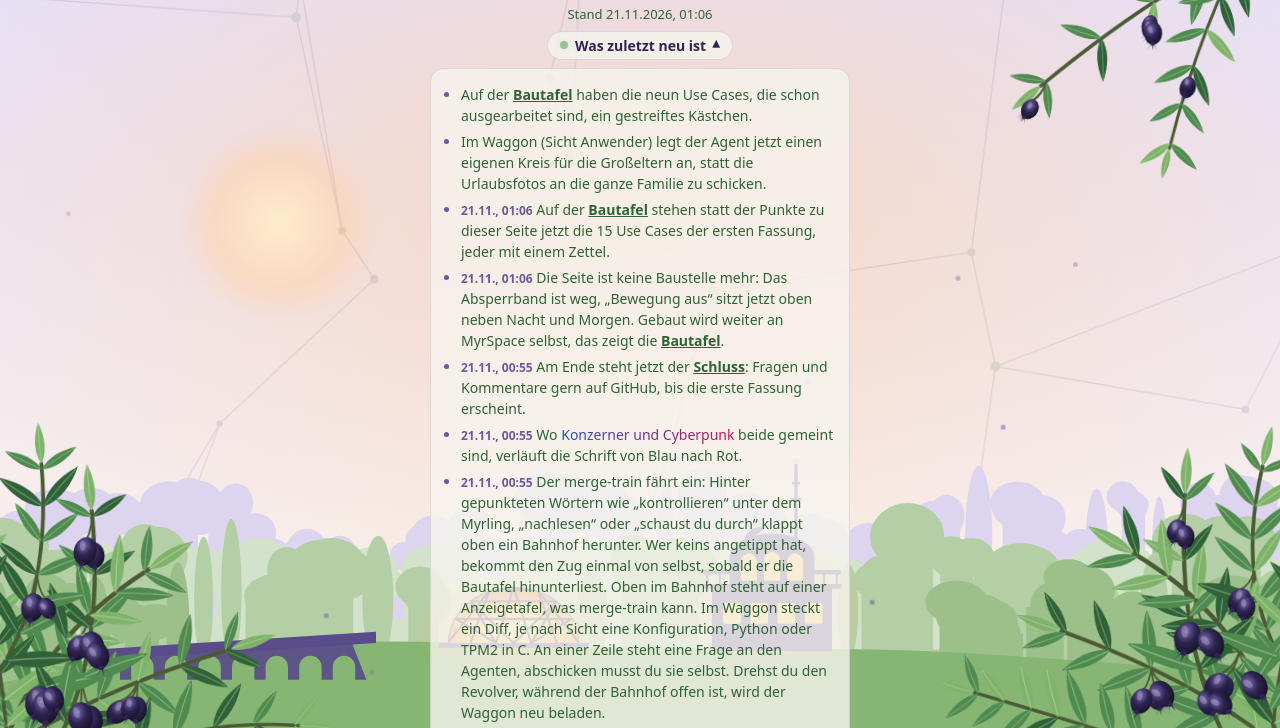
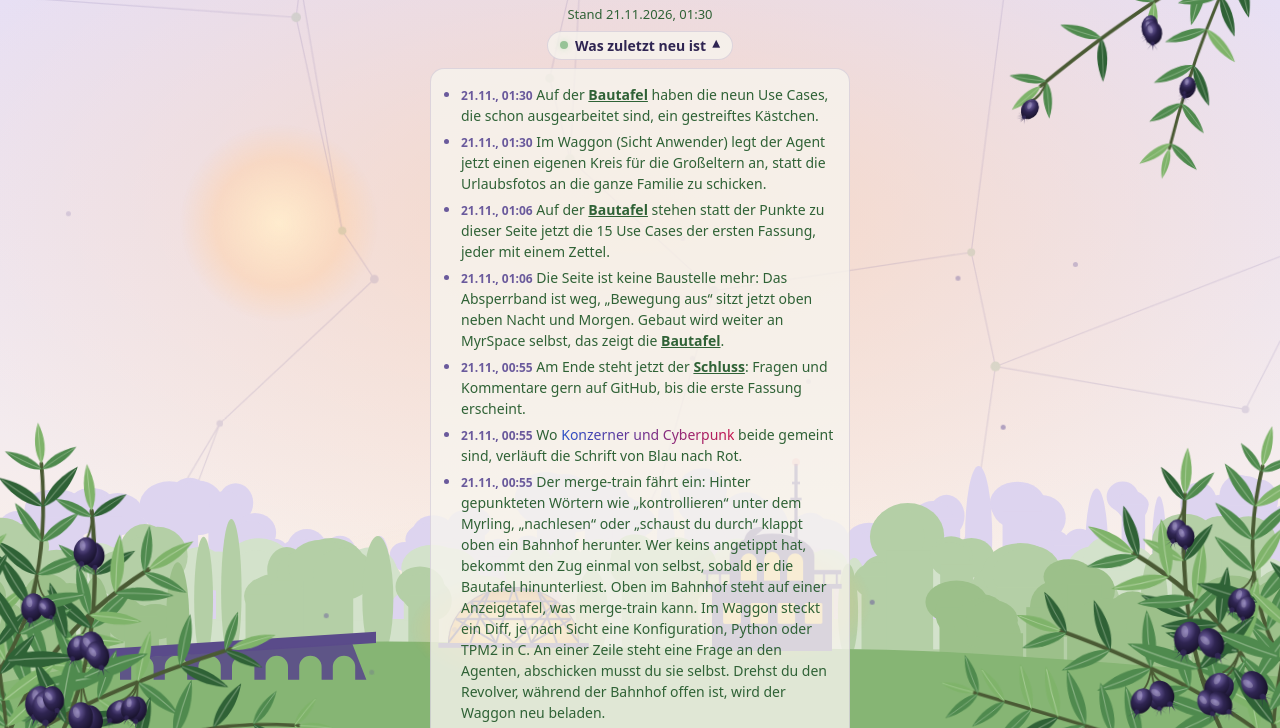
Before and after one commit to Myricaulus/myrspace-pitch, a plain HTML site: page index.html in a window 1280 px wide. Shown: the part 53-781 px from the top of the page. Drawn offline with Linux system fonts and the light colour scheme; animation ran at ten frames a second.

Commit message:
Pitch: Stand 21.11.2026, 01:30

```diff
--- a/index.html
+++ b/index.html
@@ -7,7 +7,7 @@
 <meta name="theme-color" content="#f7f4ee" media="(prefers-color-scheme: light)">
 <title>MyrSpace</title>
 <!-- Stand der Seite: vor jedem Hochladen auf den aktuellen Zeitpunkt setzen (README, „Pitch-Seite auf Netlify“) -->
-<meta name="myr-stand" content="2026-11-21T01:06">
+<meta name="myr-stand" content="2026-11-21T01:30">
 <meta name="description" content="Dein eigener Raum für Geräte, Apps und KI: Die KI darf helfen, wo immer sie läuft. Besiegeln tust du, mit dem Finger, und dein Space bleibt bei dir.">
 <meta property="og:type" content="website">
 <meta property="og:site_name" content="MyrSpace">
@@ -1224,14 +1224,14 @@ html[data-ruhig="an"] .handy { transform: rotate(-3deg); }
 
 <main>
   <!-- Stand und letzter Besuch; ohne JS nur der Stand -->
-  <p class="besuch"><span class="besuch-stand">Stand 21.11.2026, 01:06</span></p>
+  <p class="besuch"><span class="besuch-stand">Stand 21.11.2026, 01:30</span></p>
   <!-- Was zuletzt neu ist: immer da, auch ohne JS. Was seit dem letzten Besuch dazukam, markiert das Skript.
        Neue Einträge oben anfügen, mit data-wann auf „neu“; ./update_netlify setzt beim Hochladen die Zeit. -->
   <details class="neu-box" open>
     <summary class="besuch-neu"><i aria-hidden="true"></i><span class="neu-titel">Was zuletzt neu ist</span></summary>
     <ol class="neuigkeiten">
-    <li data-wann="neu">Auf der <a href="#bautafel">Bautafel</a> haben die neun Use Cases, die schon ausgearbeitet sind, ein gestreiftes Kästchen.</li>
-    <li data-wann="neu">Im Waggon (Sicht Anwender) legt der Agent jetzt einen eigenen Kreis für die Großeltern an, statt die Urlaubsfotos an die ganze Familie zu schicken.</li>
+    <li data-wann="2026-11-21T01:30">Auf der <a href="#bautafel">Bautafel</a> haben die neun Use Cases, die schon ausgearbeitet sind, ein gestreiftes Kästchen.</li>
+    <li data-wann="2026-11-21T01:30">Im Waggon (Sicht Anwender) legt der Agent jetzt einen eigenen Kreis für die Großeltern an, statt die Urlaubsfotos an die ganze Familie zu schicken.</li>
     <li data-wann="2026-11-21T01:06">Auf der <a href="#bautafel">Bautafel</a> stehen statt der Punkte zu dieser Seite jetzt die 15 Use Cases der ersten Fassung, jeder mit einem Zettel.</li>
     <li data-wann="2026-11-21T01:06">Die Seite ist keine Baustelle mehr: Das Absperrband ist weg, „Bewegung aus“ sitzt jetzt oben neben Nacht und Morgen. Gebaut wird weiter an MyrSpace selbst, das zeigt die <a href="#bautafel">Bautafel</a>.</li>
     <li data-wann="2026-11-21T00:55">Am Ende steht jetzt der <a href="#schluss">Schluss</a>: Fragen und Kommentare gern auf GitHub, bis die erste Fassung erscheint.</li>
```
